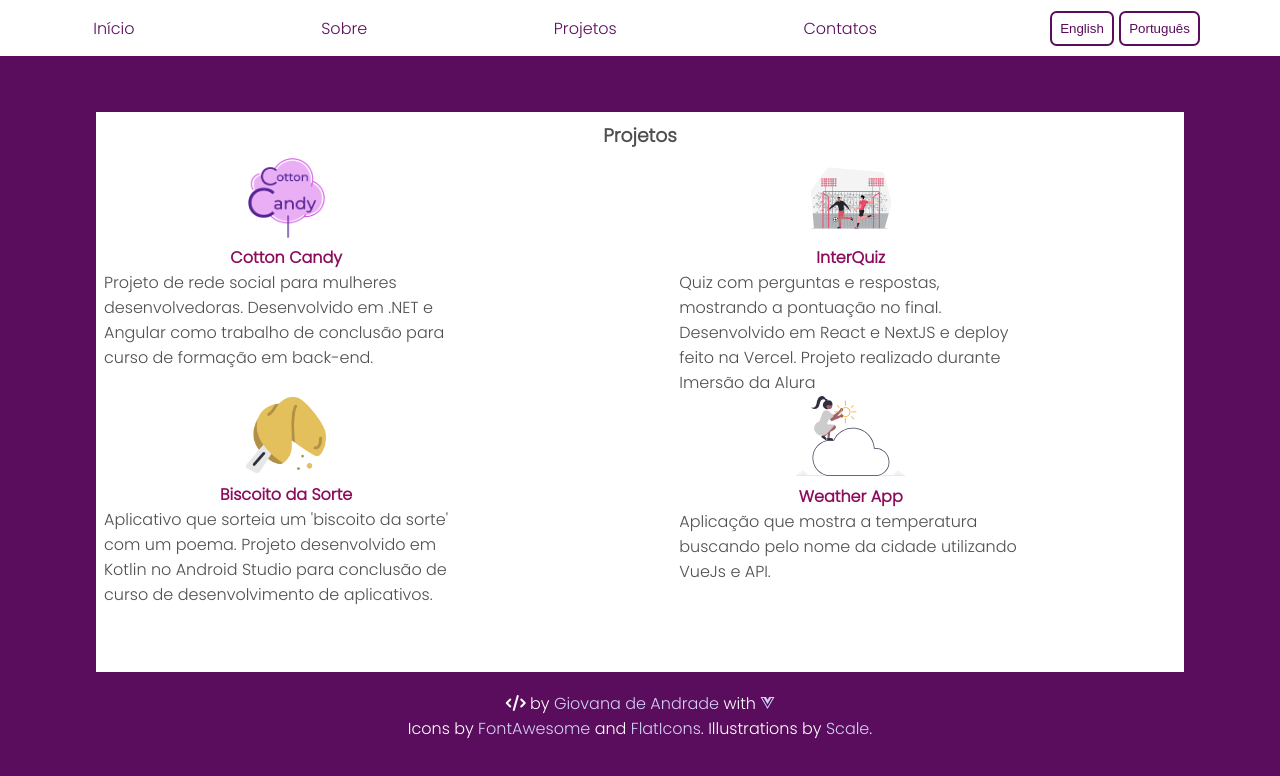
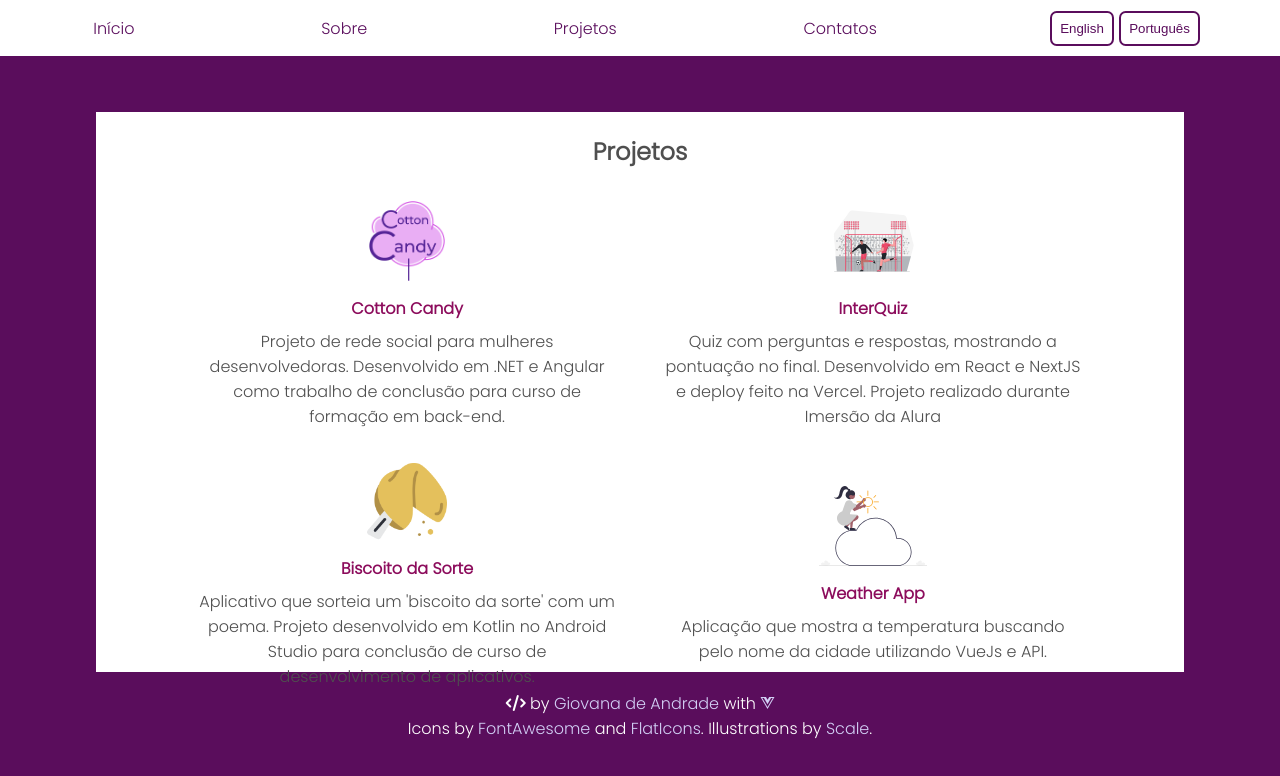
Before and after one commit to giovanaandrade/giovana-portfolio, a Vue app: page /projects in a window 1280 px wide. Shown: the top 776 px of the page. Built offline with nearby package versions, Linux system fonts and the light colour scheme; the HTML template or start-up script is replaced by a standard one.

Commit message:
changing styles

```diff
--- a/src/views/About.vue
+++ b/src/views/About.vue
@@ -1,15 +1,15 @@
 <template>
   <div class="about">
-    <h3>
+    <h2>
       {{ this.getterLanguage.aboutPage.title }}
-    </h3>
+    </h2>
     <p>
       {{ this.getterLanguage.aboutPage.description }}
     </p>
 
-    <h4 class="subtitulo" id="habilidades">
+    <h3 class="subtitulo" id="habilidades">
       {{ this.getterLanguage.aboutPage.skills }}
-    </h4>
+    </h3>
 
     <div class="skills">
       <p>HTML, CSS, React e .NET</p>
@@ -44,6 +44,7 @@ export default {
   flex-direction: column;
   height: 70vh;
   justify-content: space-around;
+  width: 95%;
 }
 .botao-curriculo {
   font-size: 16px;
--- a/src/views/Contact.vue
+++ b/src/views/Contact.vue
@@ -1,6 +1,6 @@
 <template>
   <div class="contato">
-    <h3>{{ getterLanguage.contactPage.title }}</h3>
+    <h2>{{ getterLanguage.contactPage.title }}</h2>
     <div class="contatoicones">
       <div
         v-for="(contact, index) in getterLanguage.contactPage.contacts"
@@ -45,7 +45,7 @@ export default {
   justify-content: center;
 }
 
-.contato h3 {
+.contato h2 {
   text-align: center;
   padding-bottom: 2rem;
 }
--- a/src/views/Home.vue
+++ b/src/views/Home.vue
@@ -4,7 +4,7 @@
       <div class="hello">
         <h1>{{ getterLanguage.homePage.title }}</h1>
         <h1 class="name">Giovana!</h1>
-        <h1>{{ getterLanguage.homePage.description }}</h1>
+        <h2>{{ getterLanguage.homePage.description }}</h2>
       </div>
     </div>
     <img
--- a/src/views/Projects.vue
+++ b/src/views/Projects.vue
@@ -1,11 +1,10 @@
 <template>
-  <div class="projects">
-    <h3>{{ getterLanguage.projectsPage.title }}</h3>
-    <div class="container">
+  <section class="projects">
+    <h2 class="title">{{ getterLanguage.projectsPage.title }}</h2>
     <div
       v-for="(project, index) in getterLanguage.projectsPage.projects"
       :key="index"
-        class="card"
+      class="card-project"
     >
       <a :href="project.url" target="_blank">
         <img
@@ -21,8 +20,7 @@
         <p>{{ project.description }}</p>
       </div>
     </div>
-    </div>
-  </div>
+  </section>
 </template>
 
 <script>
@@ -41,38 +39,39 @@ export default {
   flex-direction: column;
   justify-content: center;
   align-items: center;
+  display: grid;
+  grid-template-columns: 40% 40%;
+  grid-template-rows: auto auto auto;
+  gap: 2rem 3rem;
+  grid-auto-flow: row;
+  grid-template-areas:
+    "title title"
+    ". ."
+    ". .";
 }
 
-.container-projetos {
-  display: flex;
-  flex-wrap: nowrap;
+.title {
+  grid-area: title;
+  text-align: center;
 }
 
-.container {
-  display: grid;
-  grid-template-columns: auto auto;
-  grid-template-rows: 40% 40%;
-  gap: 2rem 2rem;
-  grid-auto-flow: row;
-}
-
-.card {
-  width: 70%;
-  padding: 0.5rem;
+.card-project {
   display: flex;
   flex-direction: column;
   align-items: center;
-  justify-content: space-around;
 }
 
 .texto-projeto {
   display: flex;
   flex-direction: column;
-  align-items: center;
-  /* padding: 1rem; */
+  text-align: center;
 }
 
 .projects img {
   height: 5rem;
 }
+
+h4 {
+  padding: 0.5rem;
+}
 </style>
```
Lines whose indentation alone changed are shown as unchanged.
